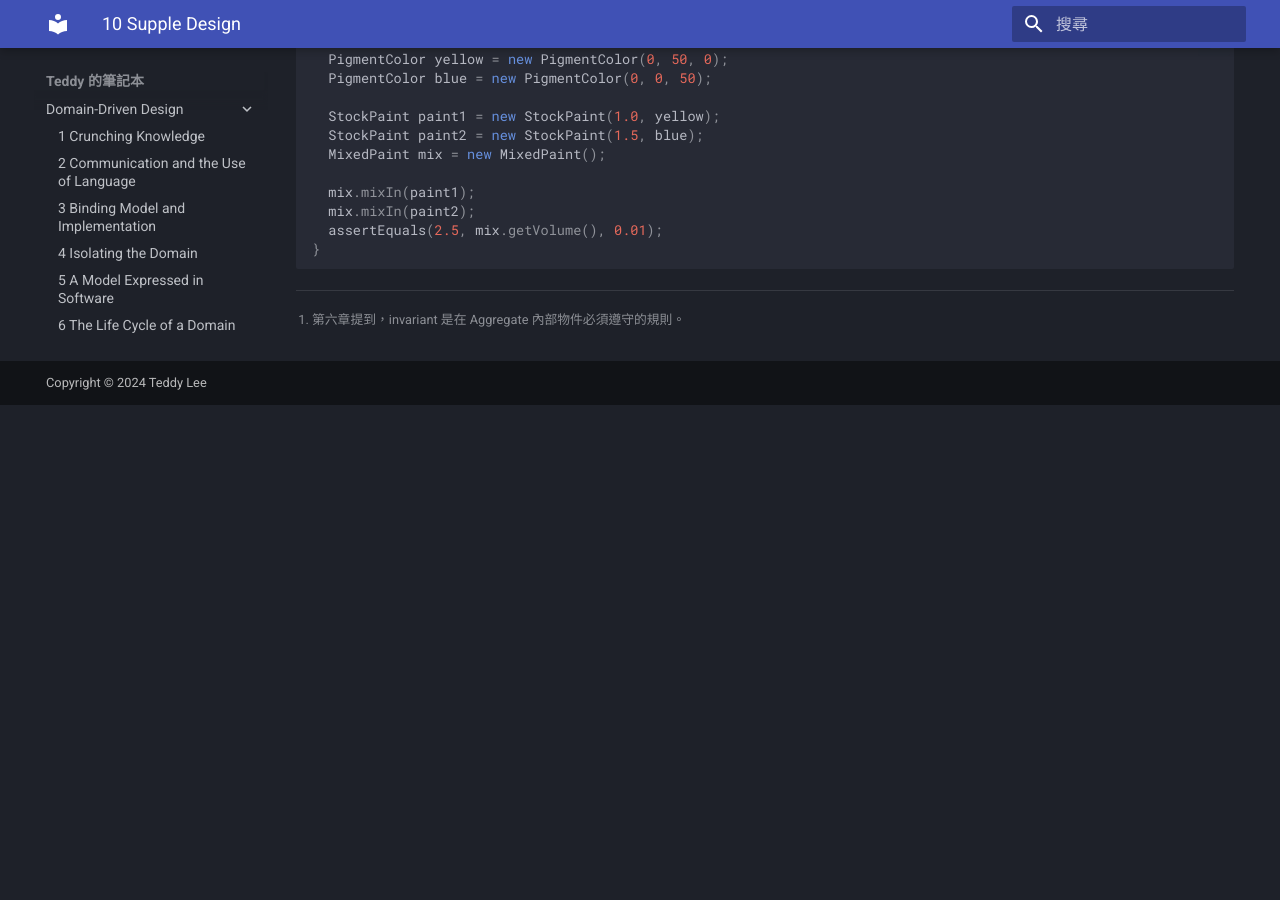
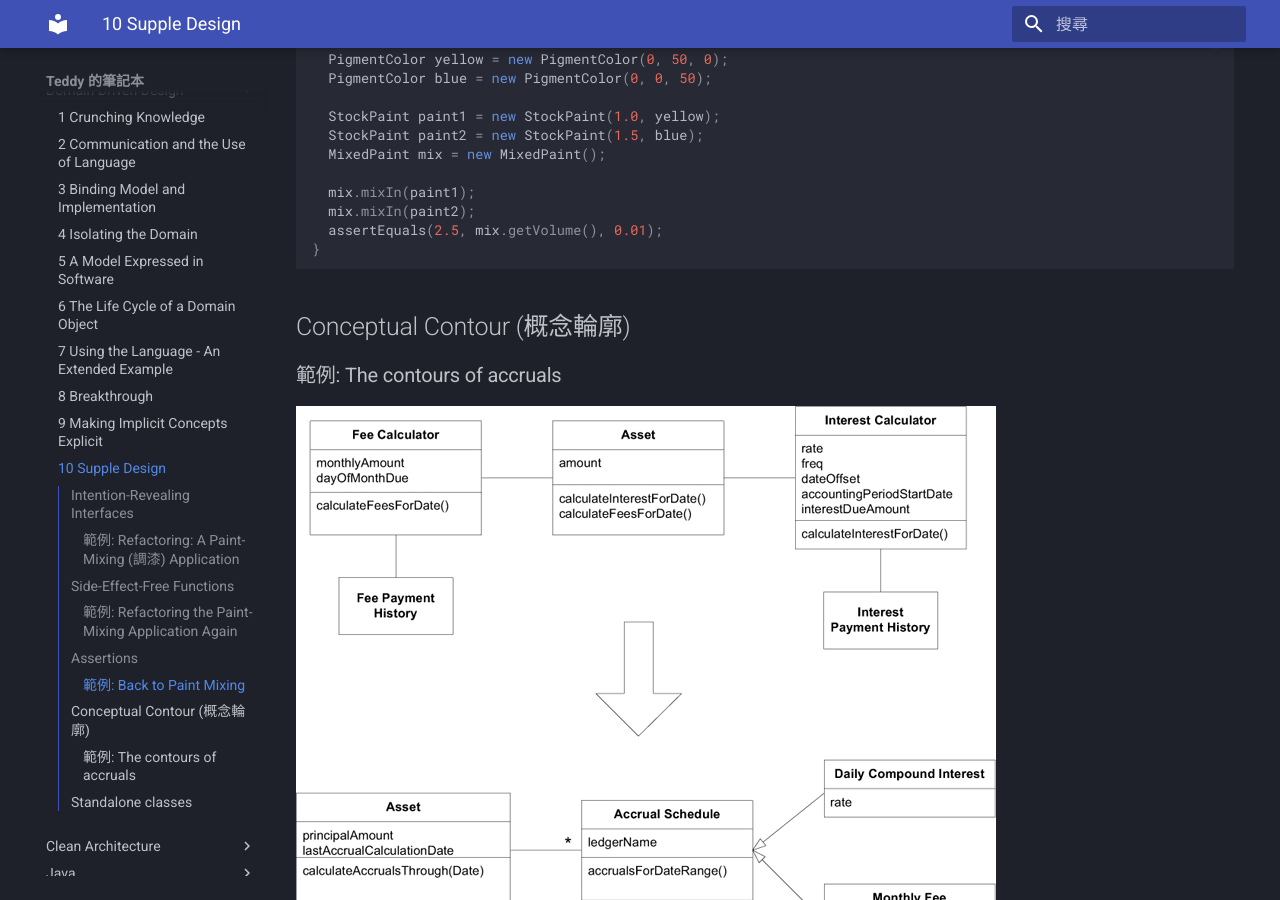
Before and after one commit to teddyprogramming/teddyprogramming.github.io, an MkDocs documentation site: the page built from docs/domain-driven-design/10-supple-design.md, in a window 1280 px wide and 900 px high, scrolled down 4958 px. Built offline with MkDocs 1.6.1 and Material for MkDocs 9.7.7, drawn with Linux system fonts in a browser that asks for light colours; before the commit the page ends 5363 px from its top, so only the background shows below that; some of the changed text lies outside the part shown.

Commit message:
ddd ch10

````diff
--- a/docs/domain-driven-design/10-supple-design.md
+++ b/docs/domain-driven-design/10-supple-design.md
@@ -140,3 +140,17 @@
   assertEquals(2.5, mix.getVolume(), 0.01);
 }
 ```
+
+## Conceptual Contour (概念輪廓)
+
+### 範例: The contours of accruals
+
+![](10/10.png)
+
+![](10/11.png)
+
+![](10/12.png)
+
+## Standalone classes
+
+消除依賴，減少理解物件需要花費的力氣。
````
Also changed, not shown: docs/domain-driven-design/10/10.png (added), docs/domain-driven-design/10/11.png (added), docs/domain-driven-design/10/12.png (added).
